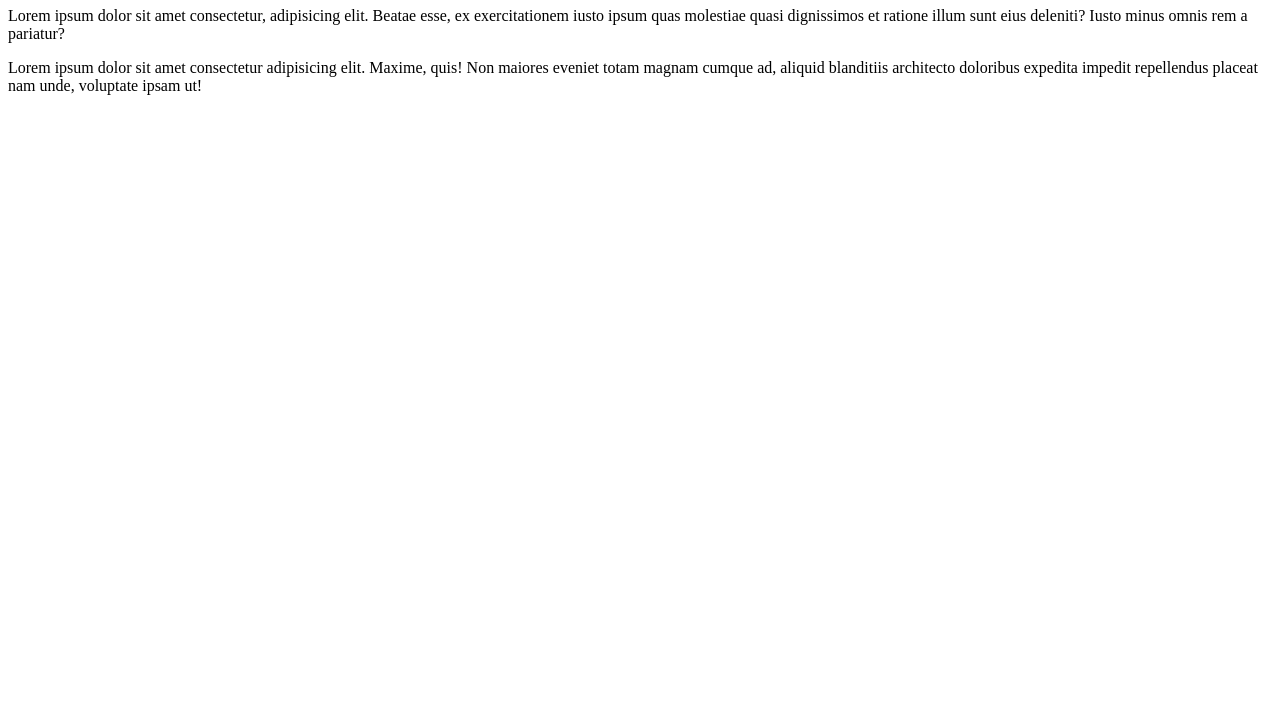
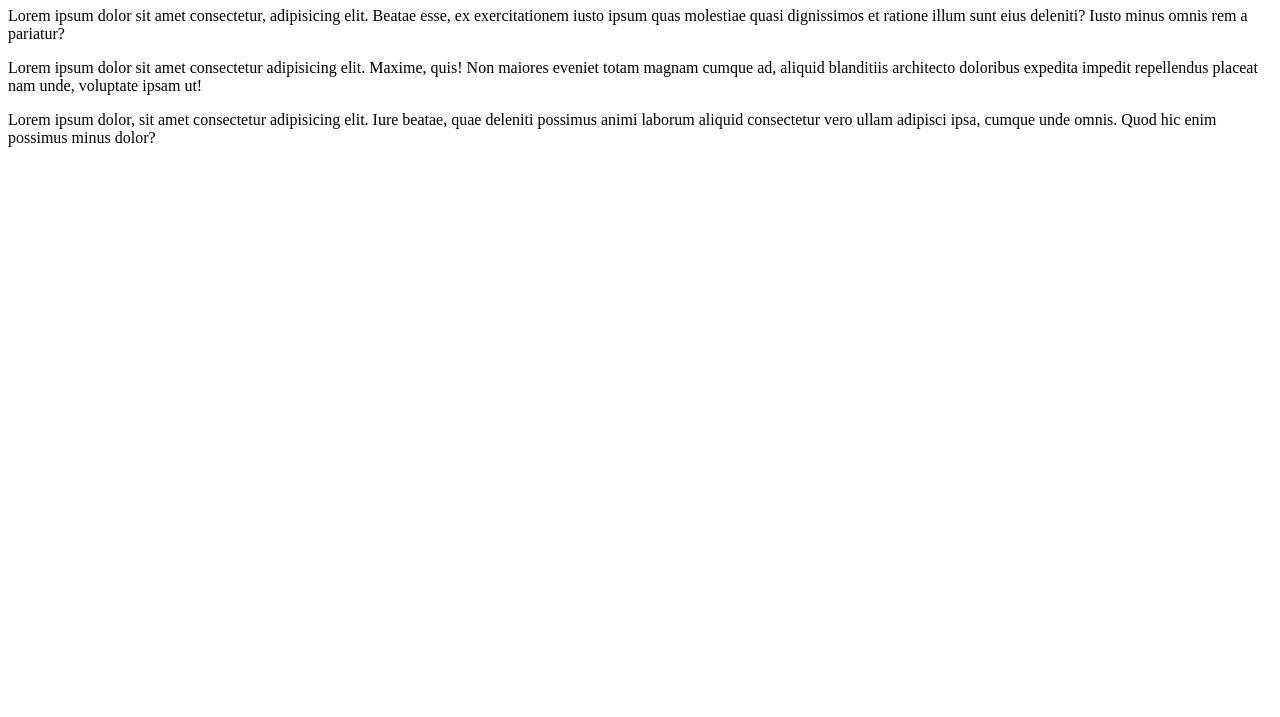
Before and after one commit to jose0891/Ola-mundo, a plain HTML site: page site-jp/index.html in a window 1280 px wide. Shown: the part 83-800 px from the top of the page. Drawn offline with Linux system fonts and the light colour scheme.

Commit message:
Adicionei mais um comentário

```diff
--- a/site-jp/index.html
+++ b/site-jp/index.html
@@ -10,6 +10,7 @@
     <h1> Olá, mundo! </h1>
     <p> Lorem ipsum dolor sit amet consectetur, adipisicing elit. Beatae esse, ex exercitationem iusto ipsum quas molestiae quasi dignissimos et ratione illum sunt eius deleniti? Iusto minus omnis rem a pariatur?</p>
     <p>Lorem ipsum dolor sit amet consectetur adipisicing elit. Maxime, quis! Non maiores eveniet totam magnam cumque ad, aliquid blanditiis architecto doloribus expedita impedit repellendus placeat nam unde, voluptate ipsam ut!</p>
+    <p>Lorem ipsum dolor, sit amet consectetur adipisicing elit. Iure beatae, quae deleniti possimus animi laborum aliquid consectetur vero ullam adipisci ipsa, cumque unde omnis. Quod hic enim possimus minus dolor?</p>
 
 </body>
 </html>
```
